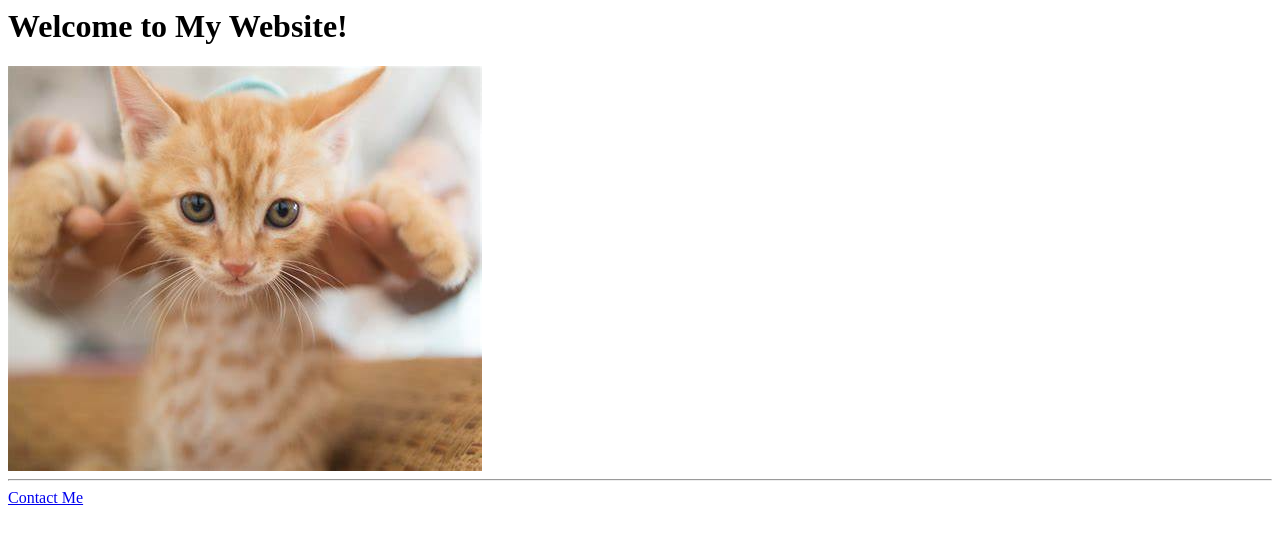
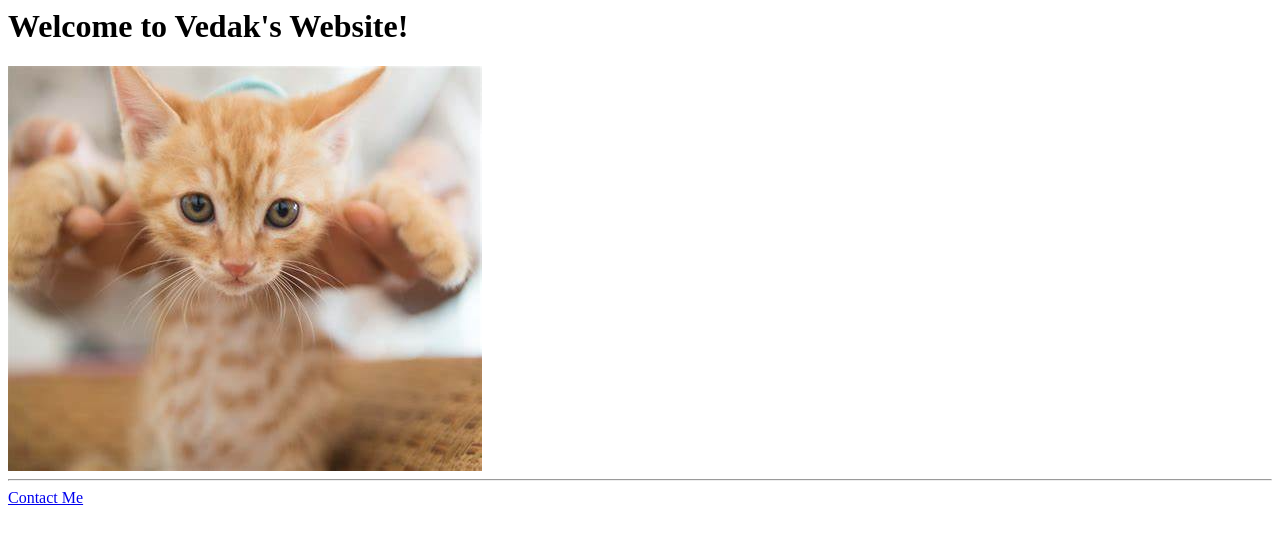
Before and after one commit to thakurvedakpro07/WEB_DEV_PRJ_Files, a plain HTML site: page 4.1+Webpages/index.html in a window 1280 px wide. Drawn offline with Linux system fonts and the light colour scheme.

Commit message:
changed index

```diff
--- a/4.1+Webpages/index.html
+++ b/4.1+Webpages/index.html
@@ -1,4 +1,4 @@
-<h1>Welcome to My Website!</h1>
+<h1>Welcome to Vedak's Website!</h1>
 
 <a href="./public/about.html"><img src="./assets/images/cat.png" alt="cat image to About Me Page"></a>
 
```
